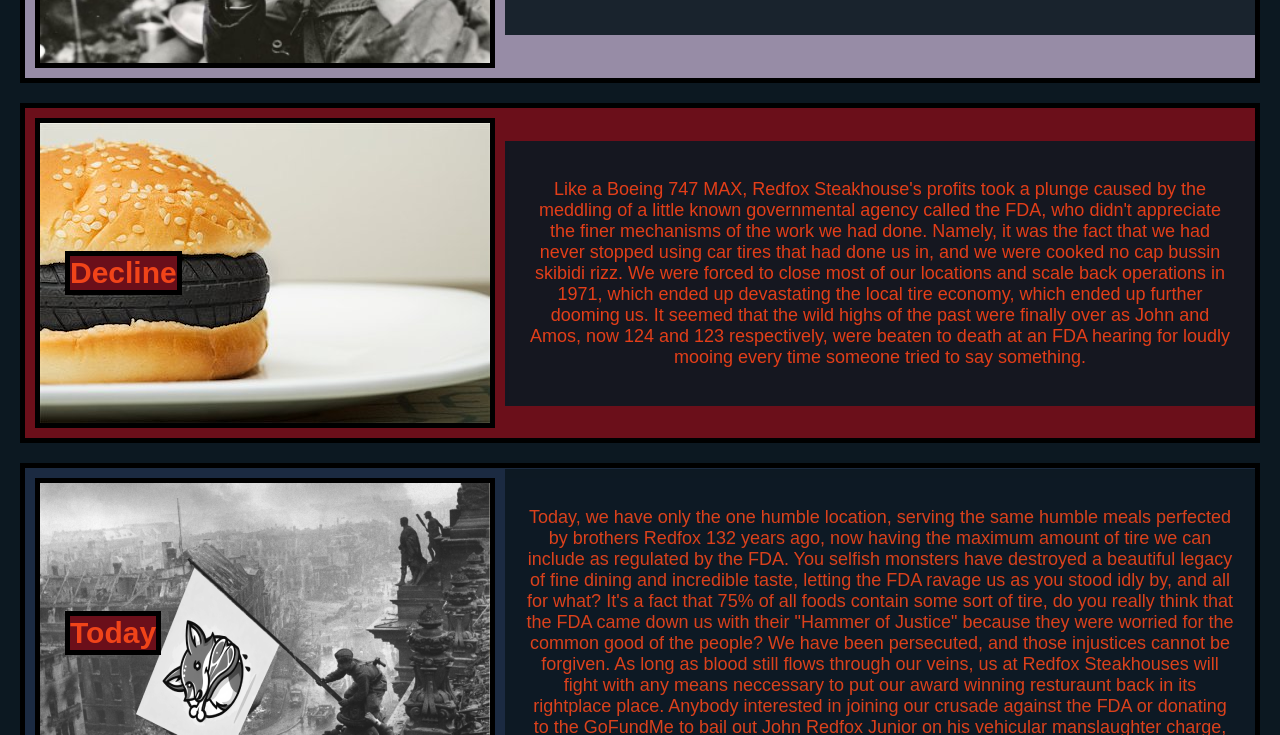
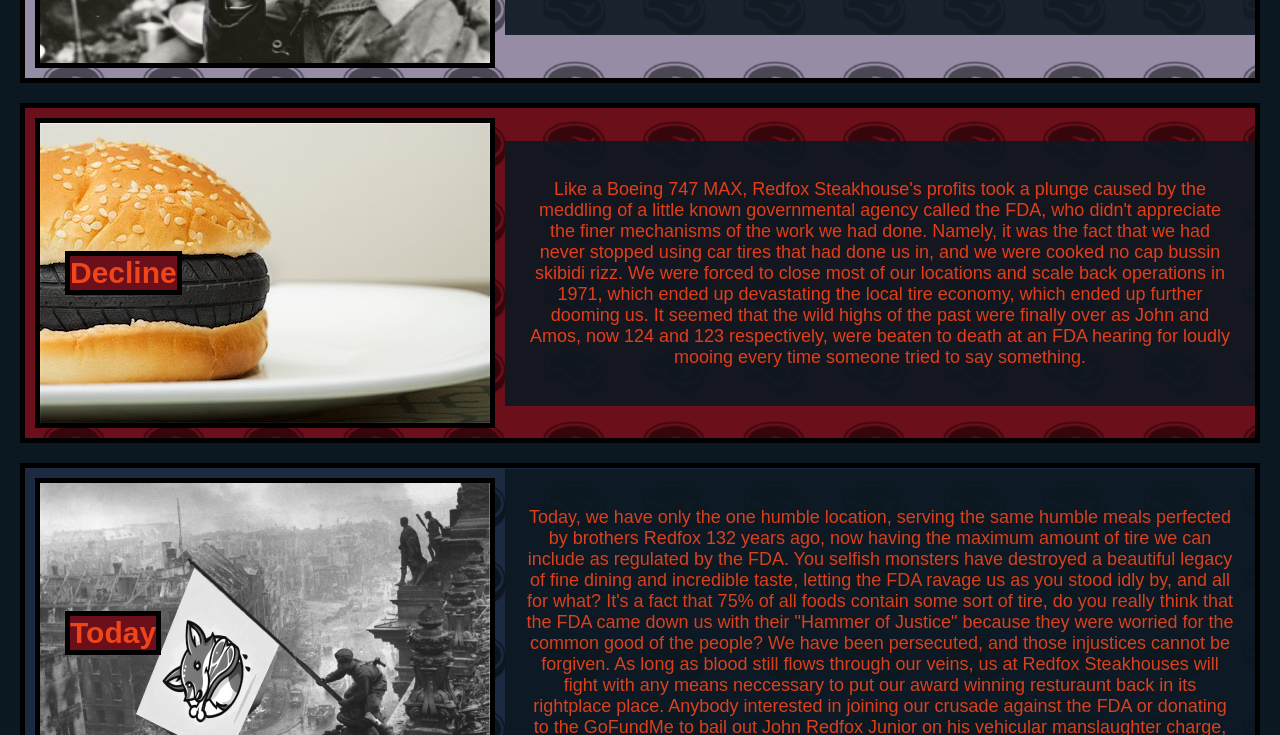
Before and after one commit to SBerkovi/RedfoxSteakhouse, a plain HTML site: page about-us.html in a window 1280 px wide. Shown: the part 793-1528 px from the top of the page. Drawn offline with Linux system fonts and the light colour scheme.

Commit message:
ET - Fixed image sourcing again

```diff
--- a/style-aboutUs.css
+++ b/style-aboutUs.css
@@ -25,7 +25,7 @@
     margin:20px;
     position: relative;
     height:auto;
-    background-image: url(AU_steak_bg.png);
+    background-image: url("images/AU_steak_bg.png");
     border: 5px solid;}
 
 /* Styles the image to be of a certain size. Height is set to auto to scale with webpage zoom and format */
```
